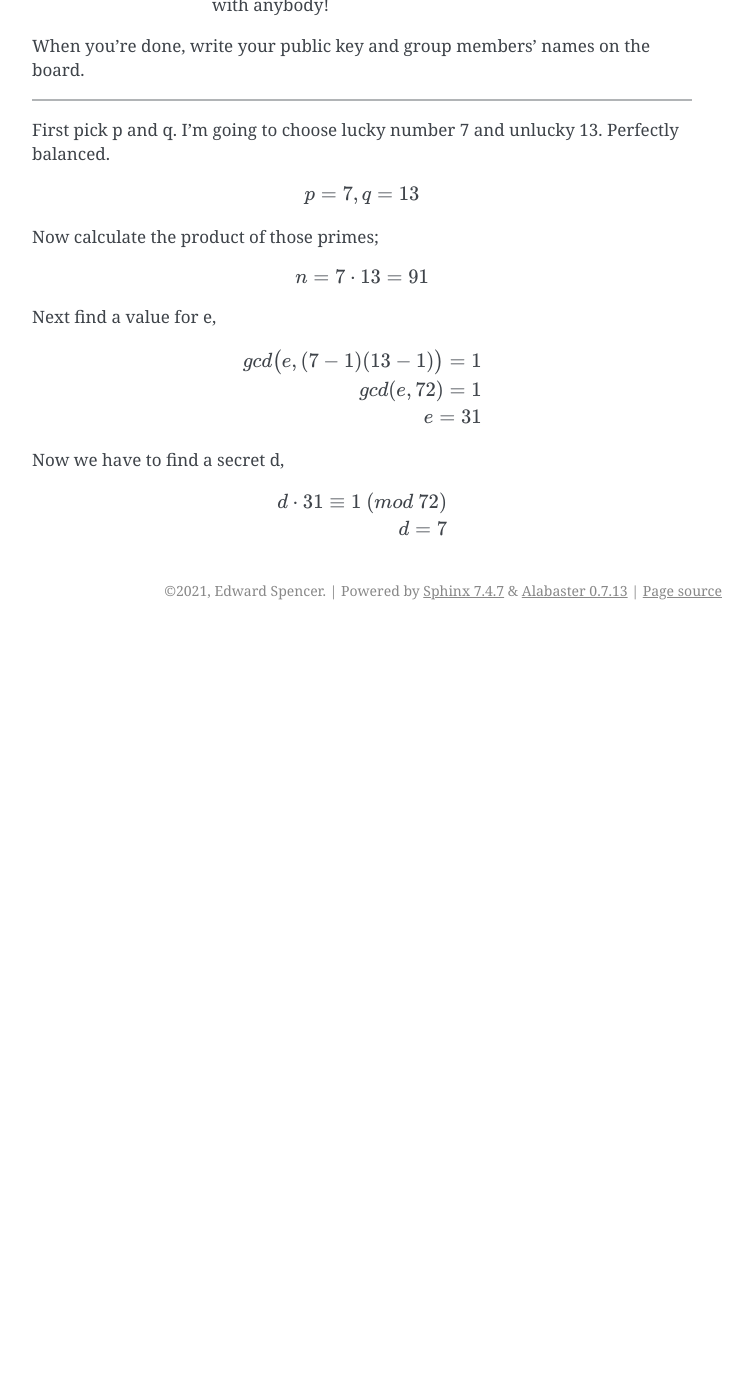
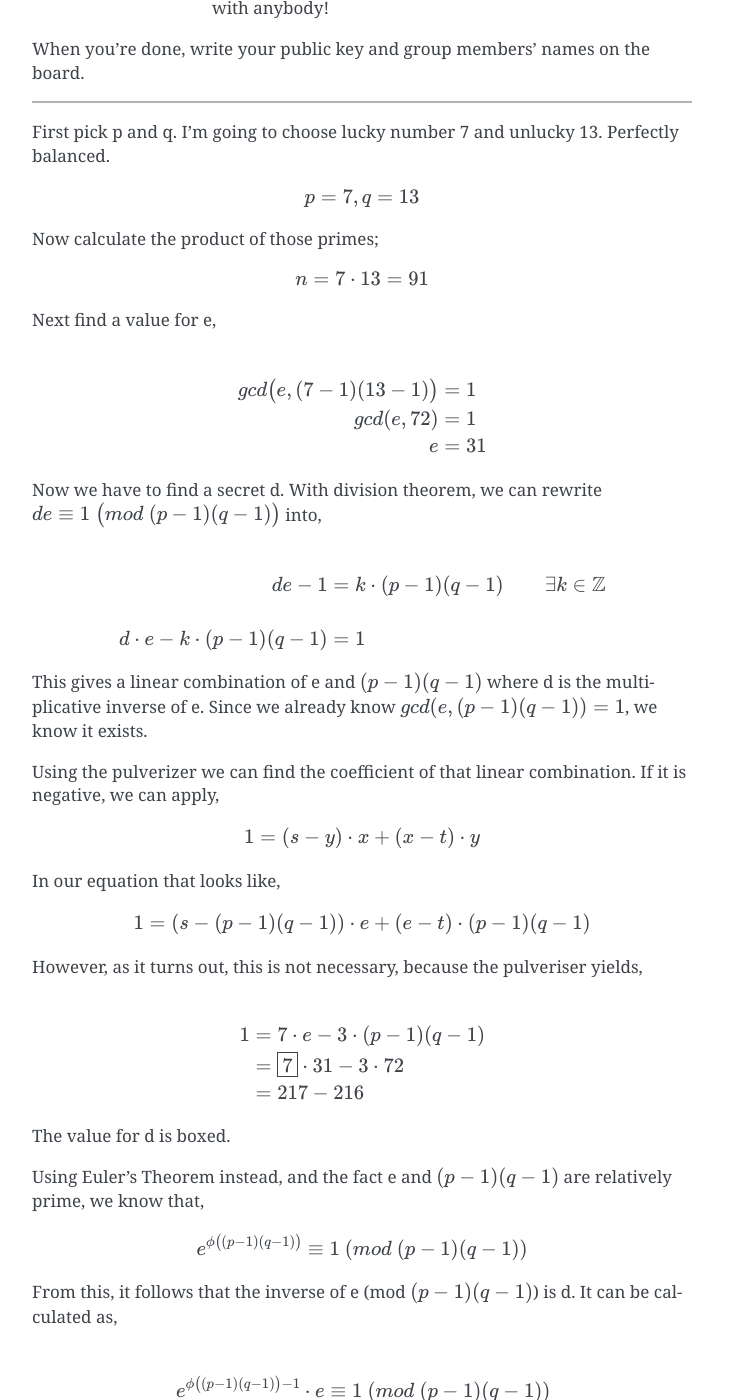
Before and after one commit to edi-spaghetti/mathematical-, a Sphinx documentation site: the page built from source/recitations/exponentiation_modular_arithmetic_RSA.rst, in a window 1280 px wide and 1400 px high, scrolled down 602 px. Shown: the whole window, without its empty margins (388-1141 px from the left). Built offline with Sphinx 7.4.7, drawn with Linux system fonts in a browser that asks for light colours; before the commit the page ends 1232 px from its top, so only the background shows below that; some of the changed text lies outside the part shown.

Commit message:
Recitation 5 Problem 1 Part 1

```diff
--- a/source/recitations/exponentiation_modular_arithmetic_RSA.rst
+++ b/source/recitations/exponentiation_modular_arithmetic_RSA.rst
@@ -14,7 +14,7 @@ You’ll probably need extra paper. Check your work carefully!
 		The pair (e, n) will be your public key.
 		This value will be broadcast to other groups, and they will use it to send you messages.
 
-	d.  Now you will need to find a d such that :math:`de ≡ 1\ (mod\ (p − 1)(q − 1))`.
+	d.  Now you will need to find a d such that :math:`de ≡ 1\ \big( mod\ (p − 1)(q − 1) \big)`.
 
 		-   Explain how this could be done using the Pulverizer. (Do not carry out the computations!)
 		-   Find d using Euler’s Theorem given in yesterday’s lecture.
@@ -42,16 +42,112 @@ Next find a value for e,
 
 .. math::
 
-	gcd \big( e, (7 - 1)(13 - 1) \big) = 1
+	\begin{aligned}
 
-	gcd(e, 72) = 1
+	gcd \big( e, (7 - 1)(13 - 1) \big) &= 1
 
-	e = 31
+	gcd(e, 72) &= 1
 
-Now we have to find a secret d,
+	e &= 31
+
+	\end{aligned}
+
+Now we have to find a secret d. With division theorem, we can rewrite :math:`de ≡ 1\ \big( mod\ (p − 1)(q − 1) \big)` into,
 
 .. math::
 
-	d \cdot 31 ≡ 1\ (mod\ 72)
+	\begin{aligned}
 
-	d = 7
+	de - 1 &= k \cdot (p - 1)(q - 1) && \exists k \in \Bbb Z \cr
+
+	d \cdot e - k \cdot (p - 1)(q - 1) &= 1
+
+	\end{aligned}
+
+This gives a linear combination of e and :math:`(p-1)(q-1)` where d is the multiplicative inverse of e.
+Since we already know :math:`gcd(e,(p − 1)(q − 1)) = 1`, we know it exists.
+
+Using the pulverizer we can find the coefficient of that linear combination.
+If it is negative, we can apply,
+
+.. math::
+
+	1 = (s - y) \cdot x + (x - t) \cdot y
+
+In our equation that looks like,
+
+.. math::
+
+	1 = (s - (p − 1)(q − 1)) \cdot e + (e - t) \cdot (p − 1)(q − 1)
+
+However, as it turns out, this is not necessary, because the pulveriser yields,
+
+.. math::
+
+	\begin{aligned}
+
+	1 &= 7 \cdot e - 3 \cdot (p - 1)(q - 1)
+
+	&= \boxed{7} \cdot 31 - 3 \cdot 72
+
+	&= 217 - 216
+
+	\end{aligned}
+
+The value for d is boxed.
+
+Using Euler's Theorem instead, and the fact e and :math:`(p - 1)(q - 1)` are relatively prime, we know that,
+
+.. math::
+
+	e^{\phi \big( (p - 1)(q - 1) \big)} ≡ 1 \ (mod\ (p − 1)(q − 1))
+
+From this, it follows that the inverse of e (mod :math:`(p − 1)(q − 1)`) is d.
+It can be calculated as,
+
+.. math::
+
+	\begin{aligned}
+
+	e^{\phi \big( (p - 1)(q - 1) \big) - 1} \cdot e &≡ 1 \ (mod\ (p − 1)(q − 1))
+
+	d &= 31^{\phi(72) - 1} \ (mod\ 72)
+
+	\end{aligned}
+
+We can then work out Euler's totient function as follows,
+
+.. math::
+
+	\begin{aligned}
+
+	\phi(72) - 1 &= (2^3 - 2^2)(3^2 - 3^1) - 1 \qquad && \text{factorisation of 72}
+
+	&= (2^3 - 2^2)(3^2 - 3^1) - 1
+
+	&= 2 \cdot 3 - 1
+
+	&= 5
+
+	\end{aligned}
+
+This could be be an extremely large number, but we can reduce it by applying repeated squaring.
+
+.. math::
+
+	\begin{aligned}
+
+	31^2 &≡ 25 \ (mod\ 72)
+
+	31^4 &≡ 49
+
+	\end{aligned}
+
+Well, doesn't look like repeated squaring helps us much here...
+Anyway,
+
+.. math::
+
+	31^5 \ (mod\ 72) = 7
+
+Which is the same answer we got from the pulveriser. Hurray!
```
